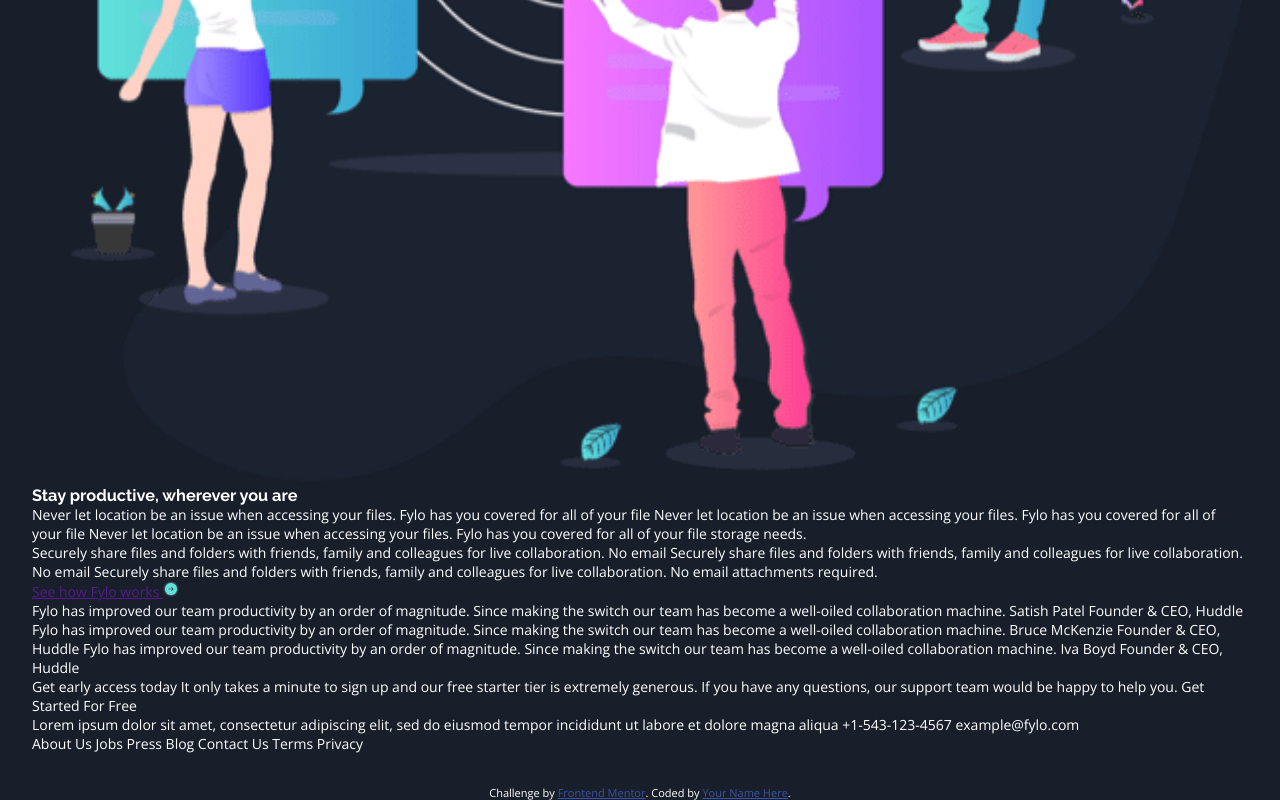
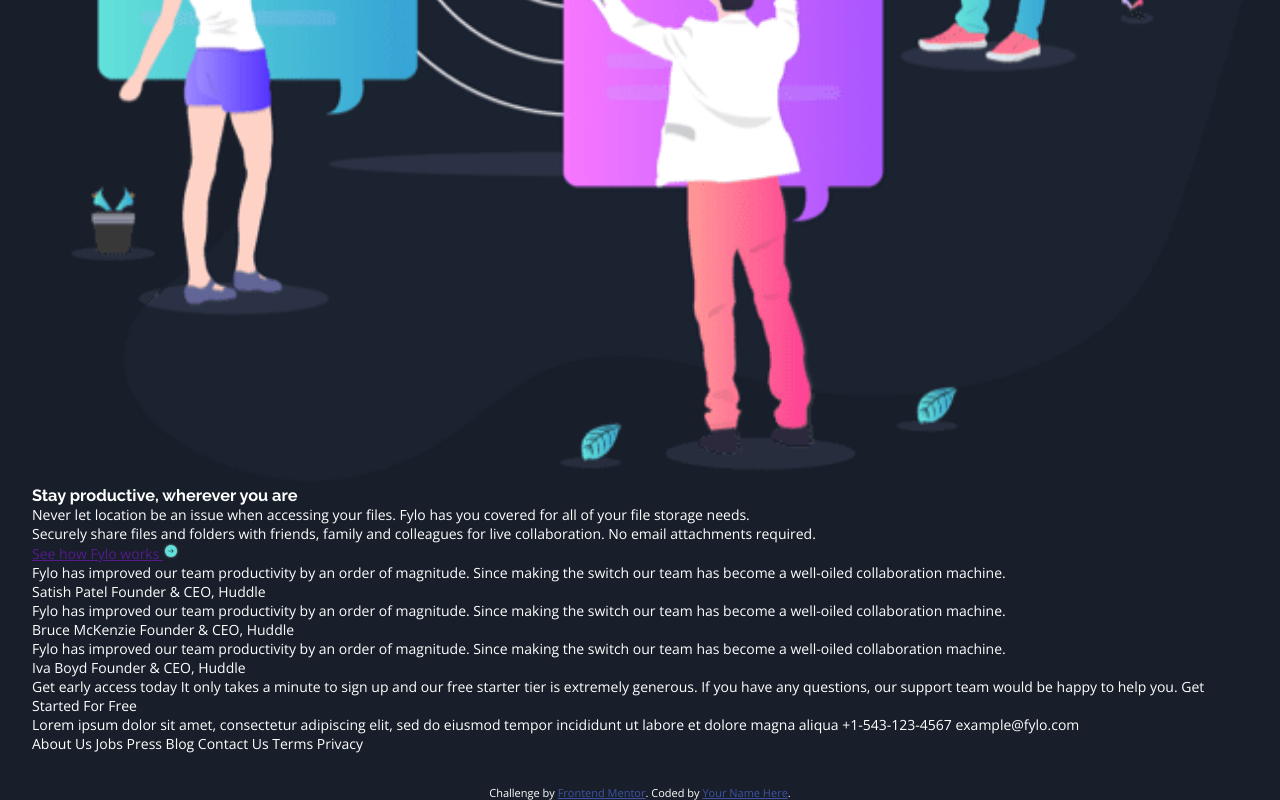
Before and after one commit to mglatki/fylo-dark-theme-landing-page-ftontend_mentor, a plain HTML site: page index.html in a window 1280 px wide. Shown: the part 1956-2756 px from the top of the page. Drawn offline with nearby package versions, Linux system fonts and the light colour scheme.

Commit message:
Quotations section divided to elements

```diff
--- a/index.html
+++ b/index.html
@@ -65,13 +65,9 @@
       <h3>Stay productive, wherever you are</h3>
       <p>
         Never let location be an issue when accessing your files. Fylo has you covered for all of your file
-      Never let location be an issue when accessing your files. Fylo has you covered for all of your file
-        Never let location be an issue when accessing your files. Fylo has you covered for all of your file
         storage needs.
       </p>
       <p>
-        Securely share files and folders with friends, family and colleagues for live collaboration. No email
-      Securely share files and folders with friends, family and colleagues for live collaboration. No email
         Securely share files and folders with friends, family and colleagues for live collaboration. No email
         attachments required.
       </p>
@@ -80,24 +76,28 @@
         <img src="images/icon-arrow.svg" alt="">
       </a>
     </section>
-    <section>
-      Fylo has improved our team productivity by an order of magnitude. Since making the switch our team has
-      become a well-oiled collaboration machine.
+    <section class="quotations_section">
+      <customquotation>
+        <p>Fylo has improved our team productivity by an order of magnitude. Since making the switch our team has
+        become a well-oiled collaboration machine.</p>
 
-      Satish Patel
-      Founder & CEO, Huddle
+        <name>Satish Patel</name>
+        <description>Founder & CEO, Huddle</description>
+      </customquotation>
+      <customquotation>
+        <p>Fylo has improved our team productivity by an order of magnitude. Since making the switch our team has
+        become a well-oiled collaboration machine.</p>
 
-      Fylo has improved our team productivity by an order of magnitude. Since making the switch our team has
-      become a well-oiled collaboration machine.
+        <name>Bruce McKenzie</name>
+        <description>Founder & CEO, Huddle</description>
+      </customquotation>
+      <customquotation>
+        <p>Fylo has improved our team productivity by an order of magnitude. Since making the switch our team has
+        become a well-oiled collaboration machine.</p>
 
-      Bruce McKenzie
-      Founder & CEO, Huddle
-
-      Fylo has improved our team productivity by an order of magnitude. Since making the switch our team has
-      become a well-oiled collaboration machine.
-
-      Iva Boyd
-      Founder & CEO, Huddle
+        <name>Iva Boyd</name>
+        <description>Founder & CEO, Huddle</description>
+      </customquotation>
     </section>
     <section>
       Get early access today
```
